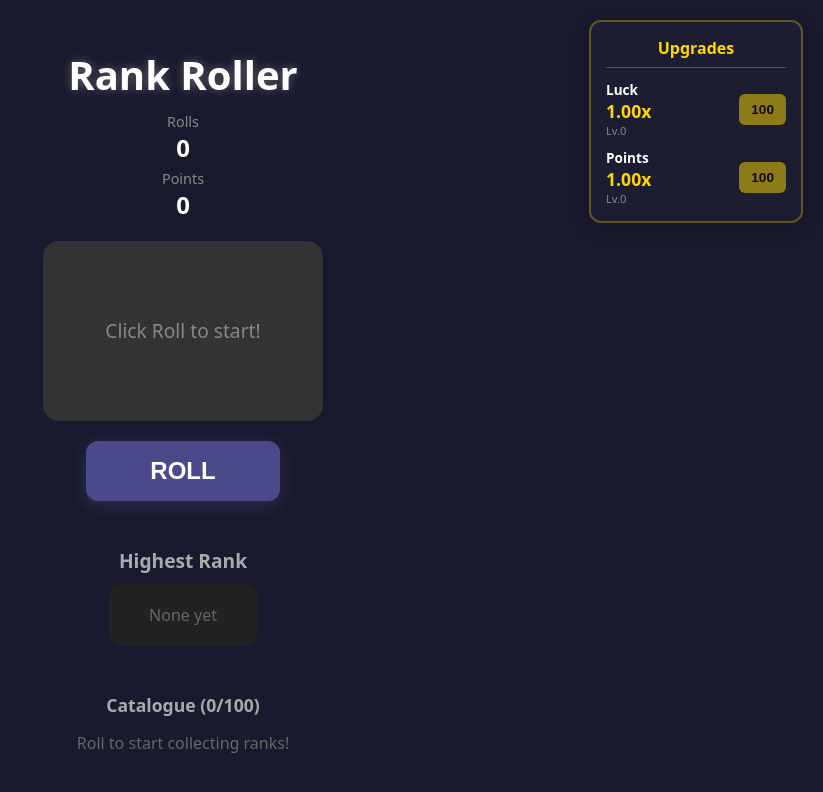
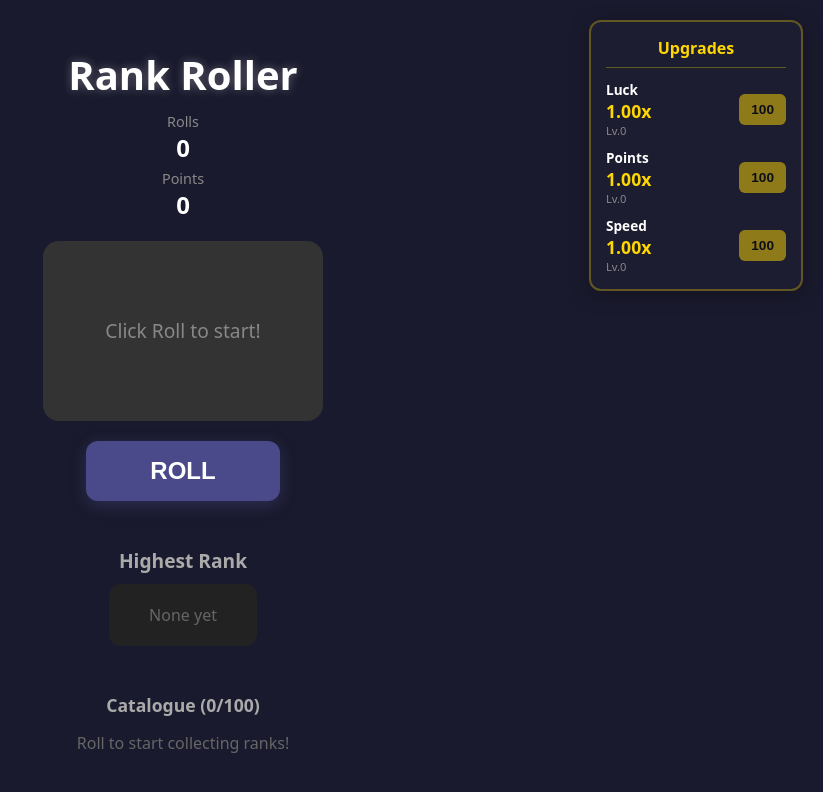
Before and after one commit to qeadw/rank-roller, a Next.js app: page / in a window 1280 px wide. Shown: the top 792 px of the page, without its empty margins (457-1280 px from the left). Built offline with nearby package versions, Linux system fonts and the light colour scheme.

Commit message:
Add animation speed upgrade
- Same price scaling (100 base, 5x per level)
- 1.1x compounding speed multiplier per level
- Reduces animation interval (50ms / speedMulti)
- Faster rolling animations at higher levels

Co-Authored-By: Claude Opus 4.5 <noreply@anthropic.com>

```diff
--- a/components/RankRoller.tsx
+++ b/components/RankRoller.tsx
@@ -12,6 +12,7 @@ interface SaveData {
   collectedRanks: number[];
   luckLevel: number;
   pointsMultiLevel: number;
+  speedLevel: number;
 }
 
 function setCookie(name: string, value: string, days: number = 365) {
@@ -146,6 +147,7 @@ export default function RankRoller() {
   const [expandedTiers, setExpandedTiers] = useState<Set<string>>(new Set());
   const [luckLevel, setLuckLevel] = useState(0);
   const [pointsMultiLevel, setPointsMultiLevel] = useState(0);
+  const [speedLevel, setSpeedLevel] = useState(0);
   const [isLoaded, setIsLoaded] = useState(false);
 
   // Load save data from cookies on mount
@@ -163,6 +165,7 @@ export default function RankRoller() {
         setCollectedRanks(new Set(data.collectedRanks || []));
         setLuckLevel(data.luckLevel || 0);
         setPointsMultiLevel(data.pointsMultiLevel || 0);
+        setSpeedLevel(data.speedLevel || 0);
       } catch (e) {
         console.error('Failed to load save data:', e);
       }
@@ -182,9 +185,10 @@ export default function RankRoller() {
       collectedRanks: Array.from(collectedRanks),
       luckLevel,
       pointsMultiLevel,
+      speedLevel,
     };
     setCookie(SAVE_KEY, JSON.stringify(saveData));
-  }, [isLoaded, rollCount, totalPoints, highestRank, highestRankRoll, collectedRanks, luckLevel, pointsMultiLevel]);
+  }, [isLoaded, rollCount, totalPoints, highestRank, highestRankRoll, collectedRanks, luckLevel, pointsMultiLevel, speedLevel]);
 
   useEffect(() => {
     saveGame();
@@ -211,6 +215,19 @@ export default function RankRoller() {
     if (canAffordPointsUpgrade) {
       setTotalPoints((p) => p - pointsUpgradeCost);
       setPointsMultiLevel((l) => l + 1);
+    }
+  };
+
+  // Speed calculations
+  const speedMulti = Math.pow(1.1, speedLevel);
+  const speedUpgradeCost = Math.floor(100 * Math.pow(5, speedLevel));
+  const canAffordSpeedUpgrade = totalPoints >= speedUpgradeCost;
+  const animationInterval = Math.floor(50 / speedMulti);
+
+  const handleUpgradeSpeed = () => {
+    if (canAffordSpeedUpgrade) {
+      setTotalPoints((p) => p - speedUpgradeCost);
+      setSpeedLevel((l) => l + 1);
     }
   };
 
@@ -259,13 +276,13 @@ export default function RankRoller() {
 
     // Simulate actual rolls for animation
     let animationCount = 0;
-    const animationInterval = setInterval(() => {
+    const rollTimer = setInterval(() => {
       const simulatedRoll = rollRankWithLuck(ranks, luckMulti);
       setCurrentRoll(simulatedRoll);
       animationCount++;
 
       if (animationCount >= 10) {
-        clearInterval(animationInterval);
+        clearInterval(rollTimer);
 
         // Final roll
         const result = rollRankWithLuck(ranks, luckMulti);
@@ -291,7 +308,7 @@ export default function RankRoller() {
 
         setIsRolling(false);
       }
-    }, 50);
+    }, animationInterval);
   };
 
   const collectedCount = collectedRanks.size;
@@ -349,6 +366,25 @@ export default function RankRoller() {
               }}
             >
               {pointsUpgradeCost.toLocaleString()}
+            </button>
+          </div>
+          {/* Speed Upgrade */}
+          <div style={styles.upgradeItem}>
+            <div style={styles.upgradeInfo}>
+              <span style={styles.upgradeName}>Speed</span>
+              <span style={styles.upgradeValue}>{speedMulti.toFixed(2)}x</span>
+              <span style={styles.upgradeLevel}>Lv.{speedLevel}</span>
+            </div>
+            <button
+              onClick={handleUpgradeSpeed}
+              disabled={!canAffordSpeedUpgrade}
+              style={{
+                ...styles.upgradeBtn,
+                opacity: canAffordSpeedUpgrade ? 1 : 0.5,
+                cursor: canAffordSpeedUpgrade ? 'pointer' : 'not-allowed',
+              }}
+            >
+              {speedUpgradeCost.toLocaleString()}
             </button>
           </div>
         </div>
```
